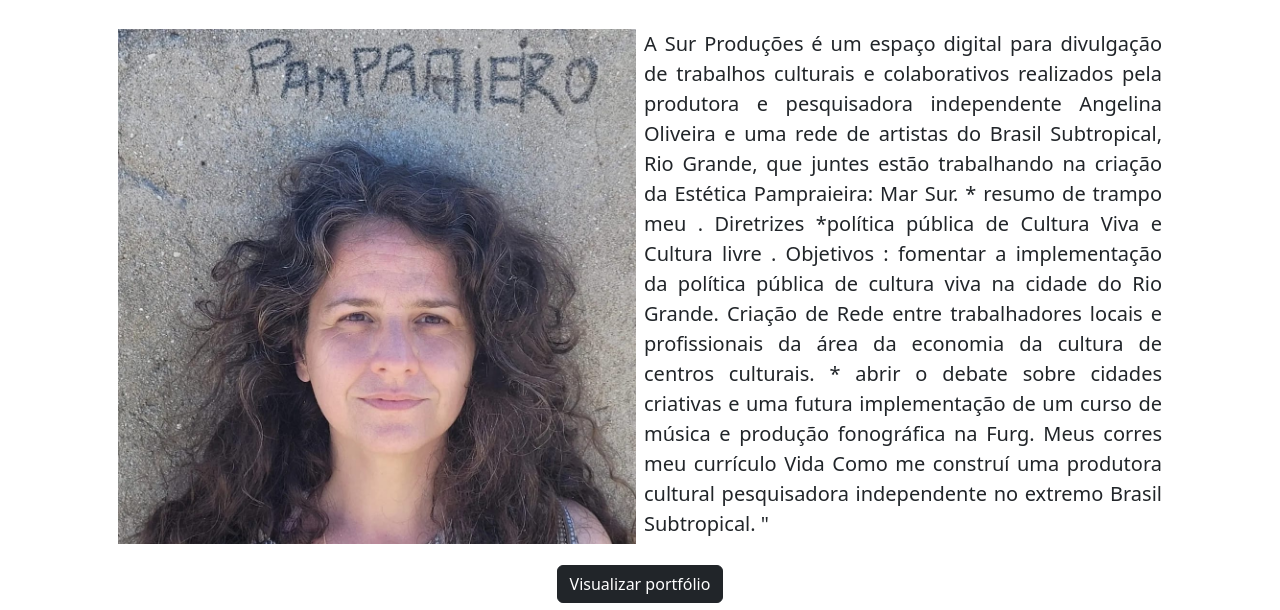
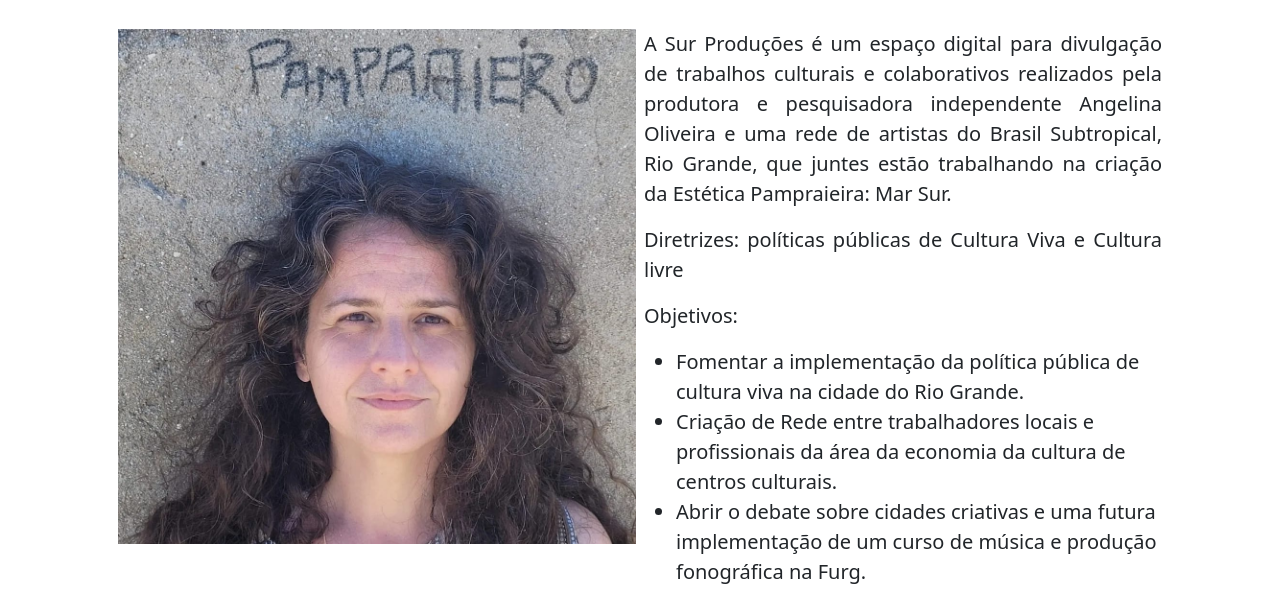
Before and after one commit to abaldezjr/landpage-project, a plain HTML site: page quemsomos.html in a window 1280 px wide. Shown: the part 169-779 px from the top of the page. Drawn offline with nearby package versions, Linux system fonts and the light colour scheme.

Commit message:
alterando imagens

```diff
--- a/quemsomos.html
+++ b/quemsomos.html
@@ -97,28 +97,24 @@
           </div>
           <div class="col">
             <p class="lead" style="text-align: justify;">
-              A Sur Produções é um espaço digital para divulgação de trabalhos culturais e colaborativos realizados
-              pela
-              produtora e pesquisadora independente Angelina Oliveira e uma rede de artistas do Brasil Subtropical,
-              Rio
-              Grande, que juntes estão
-              trabalhando na criação da Estética Pampraieira: Mar Sur.
-              * resumo de trampo meu
+              A Sur Produções é um espaço digital para divulgação de trabalhos culturais e colaborativos realizados pela
+              produtora e pesquisadora independente Angelina Oliveira e uma rede de artistas do Brasil Subtropical, Rio
+              Grande, que juntes estão trabalhando na criação da Estética Pampraieira: Mar Sur.
+            </p>
+            <p class="lead" style="text-align: justify;">
+              Diretrizes: políticas públicas de Cultura Viva e Cultura livre
+            </p>
+            <p class="lead">
+              Objetivos:
+            <ul class="lead">
+              <li>Fomentar a implementação da política pública de cultura viva na cidade do Rio Grande. </li>
+              <li>Criação de Rede entre trabalhadores locais e profissionais da área da economia da cultura de centros
+                culturais.</li>
+              <li>Abrir o debate sobre cidades criativas e uma futura implementação de um curso de música e produção
+                fonográfica na Furg.</li>
+            </ul>
+            </p>
 
-
-              . Diretrizes *política pública de Cultura Viva e Cultura livre .
-
-              Objetivos : fomentar a implementação da política pública de cultura viva na cidade do Rio Grande.
-
-              Criação de Rede entre trabalhadores locais e profissionais da área da economia da cultura de centros
-              culturais.
-
-              * abrir o debate sobre cidades criativas e uma futura implementação de um curso de música e produção
-              fonográfica na Furg.
-
-              Meus corres meu currículo Vida
-              Como me construí uma produtora cultural pesquisadora independente no extremo Brasil Subtropical. "
-            </p>
           </div>
         </div>
         <div style="text-align:center; padding: 10px">
```
Also changed, not shown: index.html (+13 -3 lines), img/carrossel/5original.png (added), 1 other file.
